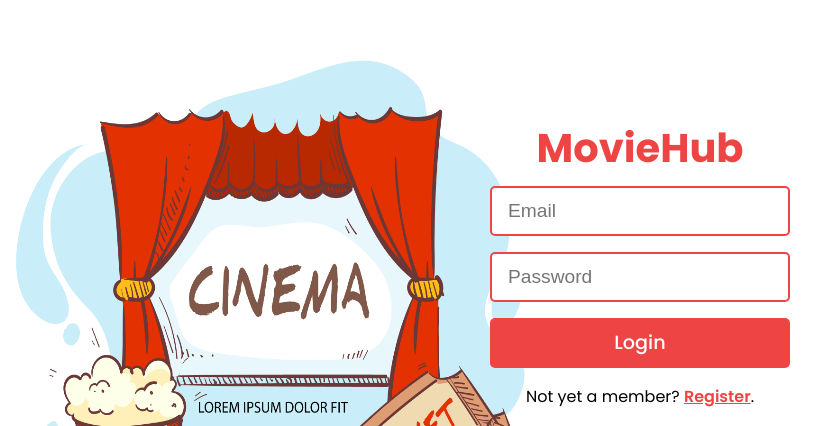
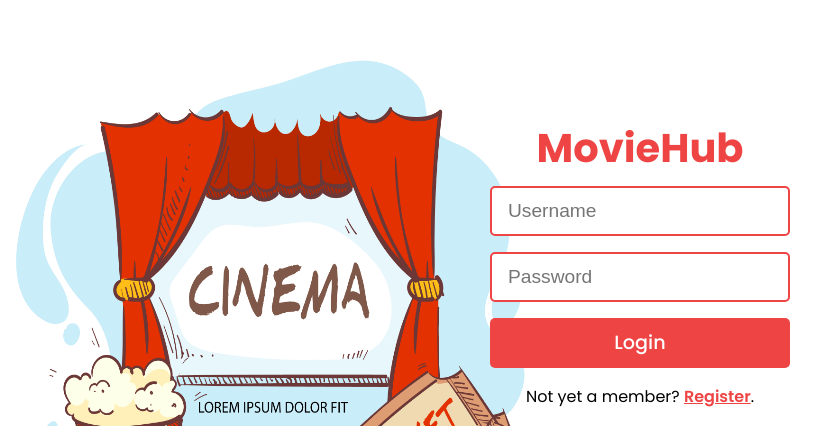
Before and after one commit to jomardiago/moviehub-client, a React (Create React App) app: page /login in a window 1280 px wide. Shown: the part 103-529 px from the top of the page, without its empty margins (0-837 px from the left). Built offline with nearby package versions, Linux system fonts and the light colour scheme.

Commit message:
Added login functionalities.

```diff
--- a/src/App.js
+++ b/src/App.js
@@ -8,11 +8,11 @@ import Register from './pages/Register';
 
 function App() {
   const { user } = React.useContext(AuthContext);
-  const isAuthenticated = Object.keys(user).length > 0;
+  const isAuthenticated = user ? Object.keys(user).length > 0 : false;
 
   return (
     <>
-      <Header isAuthenticated={Object.keys(user).length > 0} />
+      <Header isAuthenticated={isAuthenticated} />
       <Routes>
         <Route path="/" element={isAuthenticated ? <Home /> : <Navigate to="/login" /> } />
         <Route path="/login" element={!isAuthenticated ? <Login /> : <Navigate to="/" /> } />
--- a/src/pages/Login.js
+++ b/src/pages/Login.js
@@ -1,23 +1,64 @@
-import { Link } from 'react-router-dom';
+import React from 'react';
+import { useMutation } from '@apollo/client';
+import { Link, useNavigate } from 'react-router-dom';
+import { AuthContext } from '../context/auth';
+import gql from 'graphql-tag';
 import LoginRegisterContainer from '../components/LoginRegisterContainer';
 import CoverImg from '../assets/cinema-cover.jpg';
 
 function Login() {
+    const { login } = React.useContext(AuthContext);
+    const navigate = useNavigate();
+
+    const [username, setUsername] = React.useState('');
+    const [password, setPassword] = React.useState('');
+    const [errors, setErrors] = React.useState({});
+
+    const [loginUser, { loading }] = useMutation(LOGIN_USER, {
+        update(_, { data: { login: userData } }) {
+            login(userData);
+            navigate('/', { replace: true });
+        },
+        onError(err) {
+            setErrors(err.graphQLErrors[0].extensions.errors);
+        },
+        variables: { username, password }
+    });
+
+    const handleSubmit = e => {
+        e.preventDefault();
+        loginUser();
+    }
+
     return (
         <LoginRegisterContainer>
             <img src={CoverImg} alt="MovieHub" />
             <h1>MovieHub</h1>
-            <form>
+            { loading && <p>Loading...</p> }
+            <form onSubmit={handleSubmit}>
                 <div>
-                    <input type="text" placeholder="Email" />
+                    <input
+                        id="username"
+                        name="username"
+                        type="text"
+                        placeholder="Username"
+                        onChange={e => setUsername(e.target.value)}
+                    />
                 </div>
                 <div>
-                    <input type="password" placeholder="Password" />
+                    <input
+                        id="password"
+                        name="password"
+                        type="password"
+                        placeholder="Password"
+                        onChange={e => setPassword(e.target.value)}
+                    />
                 </div>
                 <div>
                     <button>Login</button>
                 </div>
             </form>
+            { Object.keys(errors).length > 0 && <div>{ JSON.stringify(errors) }</div> }
             <div>
                 <p>Not yet a member? <Link to="/register">Register</Link>.</p>
             </div>
@@ -26,3 +67,13 @@ function Login() {
 }
 
 export default Login;
+
+const LOGIN_USER = gql`
+    mutation login($username: String! $password: String!) {
+        login(loginInput: {username: $username, password: $password}) {
+            id
+            username
+            token
+        }
+    }
+`;
```
